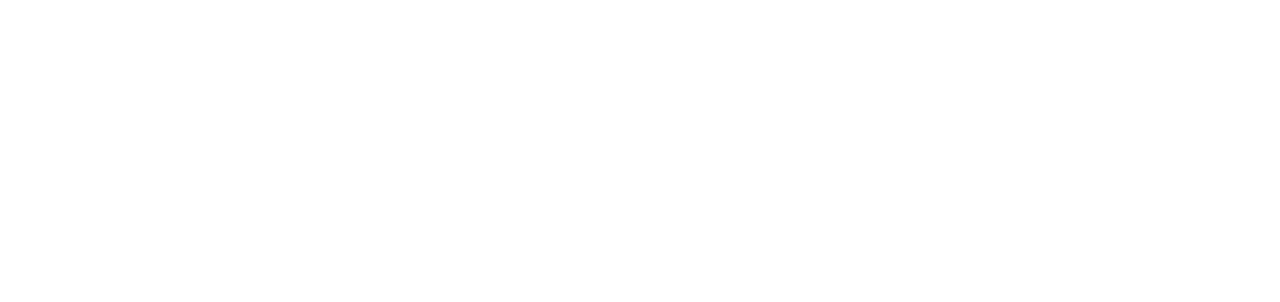
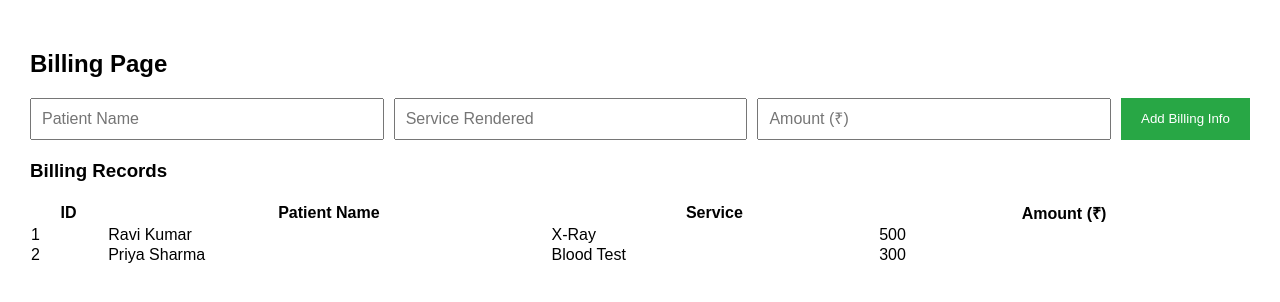
Before and after one commit to jayasakthyasri/Hospital-management-frontend, a React (Create React App) app: page /billing in a window 1280 px wide. Before the commit this address had no page. Shown: the top 302 px of the page. Built offline with nearby package versions, Linux system fonts and the light colour scheme.

Commit message:
Added BillingPage and linked it from Dashboard

```diff
--- a/package.json
+++ b/package.json
@@ -11,7 +11,7 @@
     "react": "^19.1.0",
     "react-dom": "^19.1.0",
     "react-router-dom": "^7.6.3",
-    "react-scripts": "5.0.1",
+    "react-scripts": "^5.0.1",
     "web-vitals": "^2.1.4"
   },
   "scripts": {
--- a/src/App.js
+++ b/src/App.js
@@ -1,9 +1,10 @@
-import logo from './logo.svg';
+//import logo from './logo.svg';
 import './App.css';
 import Login from './pages/Login';
 import Register from './pages/Register';
 import Dashboard from './pages/Dashboard';
 import { BrowserRouter as Router, Routes, Route } from 'react-router-dom';
+import BillingPage from './pages/BillingPage';
 
 function App() {
   return (
@@ -12,6 +13,7 @@
         <Route path="/" element={<Login />} />
         <Route path="/register" element={<Register />} />
         <Route path="/dashboard" element={<Dashboard />} />
+        <Route path="/billing" element={<BillingPage />} />
       </Routes>
     </Router>
   );
--- /dev/null
+++ b/src/pages/BillingPage.js
@@ -0,0 +1,147 @@
+// src/pages/BillingPage.js
+
+import React, { useState } from "react";
+
+const BillingPage = () => {
+  const [billingData, setBillingData] = useState([
+    {
+      id: 1,
+      patientName: "Ravi Kumar",
+      service: "X-Ray",
+      amount: 500,
+    },
+    {
+      id: 2,
+      patientName: "Priya Sharma",
+      service: "Blood Test",
+      amount: 300,
+    },
+  ]);
+
+  const [formData, setFormData] = useState({
+    patientName: "",
+    service: "",
+    amount: "",
+  });
+
+  const handleChange = (e) => {
+    setFormData((prev) => ({
+      ...prev,
+      [e.target.name]: e.target.value,
+    }));
+  };
+
+  const handleSubmit = (e) => {
+    e.preventDefault();
+    const newEntry = {
+      id: Date.now(),
+      ...formData,
+      amount: parseFloat(formData.amount),
+    };
+    setBillingData((prev) => [...prev, newEntry]);
+    setFormData({ patientName: "", service: "", amount: "" });
+  };
+
+  return (
+    <div style={styles.container}>
+      <h2>Billing Page</h2>
+
+      {/* Billing Info Form */}
+      <form onSubmit={handleSubmit} style={styles.form}>
+        <input
+          type="text"
+          name="patientName"
+          placeholder="Patient Name"
+          value={formData.patientName}
+          onChange={handleChange}
+          required
+          style={styles.input}
+        />
+        <input
+          type="text"
+          name="service"
+          placeholder="Service Rendered"
+          value={formData.service}
+          onChange={handleChange}
+          required
+          style={styles.input}
+        />
+        <input
+          type="number"
+          name="amount"
+          placeholder="Amount (₹)"
+          value={formData.amount}
+          onChange={handleChange}
+          required
+          style={styles.input}
+        />
+        <button type="submit" style={styles.button}>
+          Add Billing Info
+        </button>
+      </form>
+
+      {/* Dummy Billing Table */}
+      <h3>Billing Records</h3>
+      <table style={styles.table}>
+        <thead>
+          <tr>
+            <th>ID</th>
+            <th>Patient Name</th>
+            <th>Service</th>
+            <th>Amount (₹)</th>
+          </tr>
+        </thead>
+        <tbody>
+          {billingData.map((bill) => (
+            <tr key={bill.id}>
+              <td>{bill.id}</td>
+              <td>{bill.patientName}</td>
+              <td>{bill.service}</td>
+              <td>{bill.amount}</td>
+            </tr>
+          ))}
+        </tbody>
+      </table>
+    </div>
+  );
+};
+
+const styles = {
+  container: {
+    padding: "30px",
+    fontFamily: "Arial, sans-serif",
+  },
+  form: {
+    display: "flex",
+    gap: "10px",
+    flexWrap: "wrap",
+    marginBottom: "20px",
+  },
+  input: {
+    padding: "10px",
+    fontSize: "16px",
+    flex: "1 1 200px",
+  },
+  button: {
+    padding: "10px 20px",
+    backgroundColor: "#28a745",
+    color: "#fff",
+    border: "none",
+    cursor: "pointer",
+  },
+  table: {
+    width: "100%",
+    borderCollapse: "collapse",
+  },
+  th: {
+    borderBottom: "1px solid #ccc",
+    padding: "10px",
+    textAlign: "left",
+  },
+  td: {
+    borderBottom: "1px solid #eee",
+    padding: "10px",
+  },
+};
+
+export default BillingPage;
--- a/src/pages/Dashboard.js
+++ b/src/pages/Dashboard.js
@@ -1,7 +1,13 @@
 import React from 'react';
+import { useNavigate } from 'react-router-dom';
 
 
 const Dashboard = () => {
+    const navigate = useNavigate();
+
+  const goToBilling = () => {
+    navigate('/billing'); // ✅ This will route to BillingPage
+  };
   return (
     <div style={styles.container}>
       <h2 style={styles.title}>Welcome to the Hospital Dashboard</h2>
@@ -13,7 +19,14 @@
           <li>📅 Appointments</li>
           <li>💊 Pharmacy</li>
           <li>🧪 Lab Reports</li>
-          <li>💵 Billing</li>
+          <li
+            style={styles.clickable}
+            onClick={goToBilling}
+            title="Go to Billing Page"
+          >
+            💵 Billing
+          </li>
+
         </ul>
       </div>
     </div>
@@ -51,6 +64,11 @@
     lineHeight: '2',
     color: '#333',
   },
+  clickable: {
+    cursor: 'pointer',
+    color: '#007bff',
+    fontWeight: 'bold',
+  },
 };
 
 export default Dashboard;
```
Also changed, not shown: 1 other file (tests, documents, lock files or other folders).
